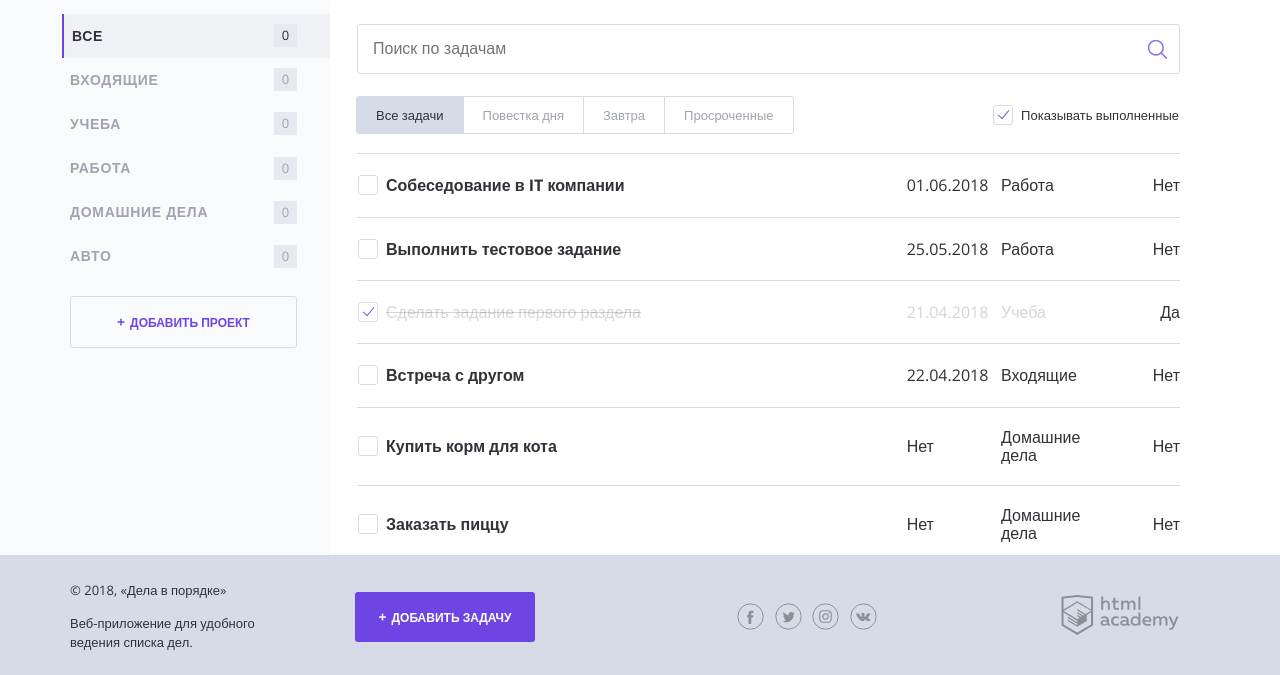
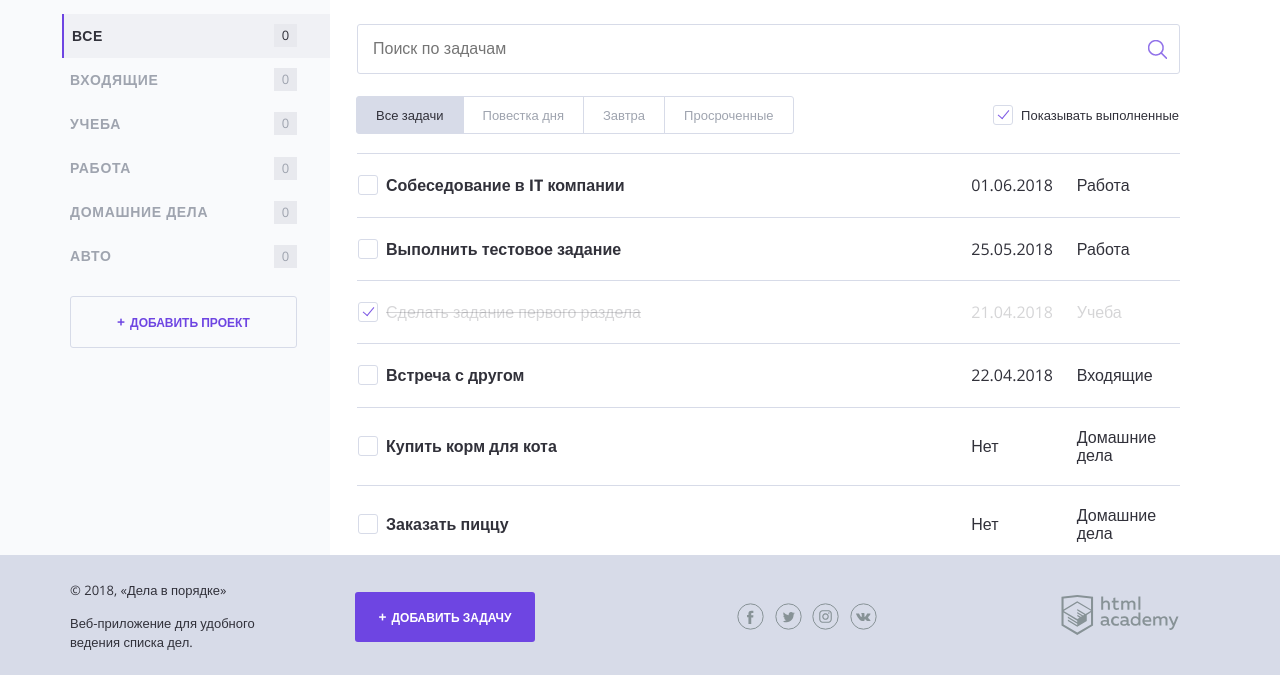
Before and after one commit to punanova1/770779-doingsdone, a PHP site: page / in a window 1280 px wide. Shown: the part 125-800 px from the top of the page. Run offline with PHP 8.4, Linux system fonts and the light colour scheme.

Commit message:
исправила ошибки

```diff
--- a/index.php
+++ b/index.php
@@ -6,12 +6,12 @@ $show_complete_tasks = rand(0, 1);
 $project = ["Все", "Входящие", "Учеба", "Работа", "Домашние дела", "Авто"];
 
 // ассоциативные массивы задач
-$task_1 = ['task' => 'Собеседование в IT компании', 'end_date' => '01.06.2018', 'category' => 'Работа', 'complete' => 'Нет' ];
-$task_2 = ['task' => 'Выполнить тестовое задание', 'end_date' => '25.05.2018', 'category' => 'Работа', 'complete' => 'Нет' ];
-$task_3 = ['task' => 'Сделать задание первого раздела', 'end_date' => '21.04.2018', 'category' => 'Учеба', 'complete' => 'Да' ];
-$task_4 = ['task' => 'Встреча с другом', 'end_date' => '22.04.2018', 'category' => 'Входящие', 'complete' => 'Нет' ];
-$task_5 = ['task' => 'Купить корм для кота', 'end_date' => 'Нет', 'category' => 'Домашние дела', 'complete' => 'Нет' ];
-$task_6 = ['task' => 'Заказать пиццу', 'end_date' => 'Нет', 'category' => 'Домашние дела', 'complete' => 'Нет' ];
+$task_1 = ['task' => 'Собеседование в IT компании', 'end_date' => '01.06.2018', 'category' => $project[3], 'complete' => false ];
+$task_2 = ['task' => 'Выполнить тестовое задание', 'end_date' => '25.05.2018', 'category' => $project[3], 'complete' => false ];
+$task_3 = ['task' => 'Сделать задание первого раздела', 'end_date' => '21.04.2018', 'category' => $project[2], 'complete' => true ];
+$task_4 = ['task' => 'Встреча с другом', 'end_date' => '22.04.2018', 'category' => $project[1], 'complete' => false ];
+$task_5 = ['task' => 'Купить корм для кота', 'end_date' => 'Нет', 'category' => $project[4], 'complete' => false ];
+$task_6 = ['task' => 'Заказать пиццу', 'end_date' => 'Нет', 'category' => $project[4], 'complete' => false ];
 
 // двумерный массив из всех задач
 $tasks = array($task_1, $task_2, $task_3, $task_4, $task_5, $task_6);
@@ -62,20 +62,12 @@ $tasks = array($task_1, $task_2, $task_3, $task_4, $task_5, $task_6);
 
                 <nav class="main-navigation">
 				    <ul class="main-navigation__list">
-					<?php
-						$i=0;
-						$num_count = count($project);
-						while ($i < $num_count) {?>
-                        <li <?php if ($i == 0){ echo "class=\"main-navigation__list-item main-navigation__list-item--active\"";} else {echo "class=\"main-navigation__list-item\"";} ?>>
-                            <a class="main-navigation__list-item-link" href="#">
-								<?php print($project[$i])?>
-							</a>
+					<?php foreach ($project as $i => $project): ?>
+                        <li class="main-navigation__list-item <?php if ($i == 0): ?>main-navigation__list-item--active<?php endif ?>">
+                            <a class="main-navigation__list-item-link" href="#"><?=$project?></a>
                             <span class="main-navigation__list-item-count">0</span>
                         </li>
-						<?php
-							$i++;
-						}
-						?>
+					<?php endforeach ?>
                     </ul>
 
                 </nav>
@@ -114,10 +106,10 @@ $tasks = array($task_1, $task_2, $task_3, $task_4, $task_5, $task_6);
 
                 <table class="tasks">
 					<?php foreach ($tasks as $key => $val): ?>
-							<tr <?php if ($val['complete'] == "Нет"){ echo "class=\"tasks__item task\"";} else {echo "class=\"tasks__item task task--completed\"";} ?>>
+							<tr <?php if ($val['complete'] == false): ?> class="tasks__item task" <?php else : ?> class="tasks__item task task--completed" <?php endif ?>>
 								<td class="task__select">
 									<label class="checkbox task__checkbox">
-										<input class="checkbox__input visually-hidden task__checkbox" type="checkbox" <?php if ($val['complete'] == "Да"){ echo "checked";} ?>>
+										<input class="checkbox__input visually-hidden task__checkbox" type="checkbox" <?php if ($val['complete'] == true):?> checked <?php endif ?>>
 										<span class="checkbox__text"><?=$val['task'];?></span>
 									</label>
 								</td>
@@ -126,9 +118,6 @@ $tasks = array($task_1, $task_2, $task_3, $task_4, $task_5, $task_6);
 								</td>
 								<td  class="task__date">
 									<?=$val['category'];?>
-								</td>
-								<td class="task__controls">
-									<?=$val['complete'];?>
 								</td>
 							</tr>
 					<?php endforeach; ?>
```
